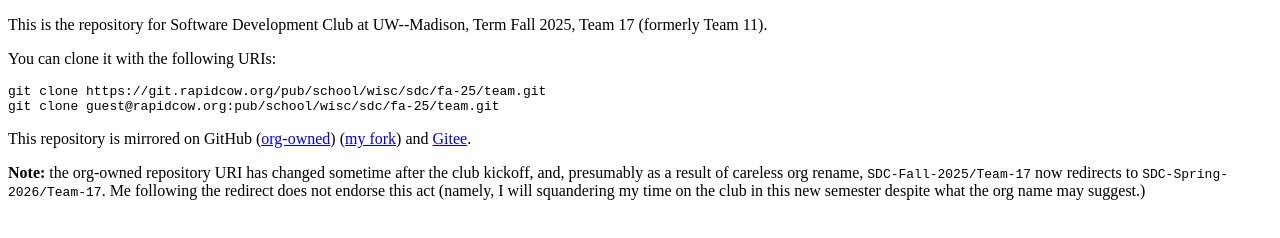
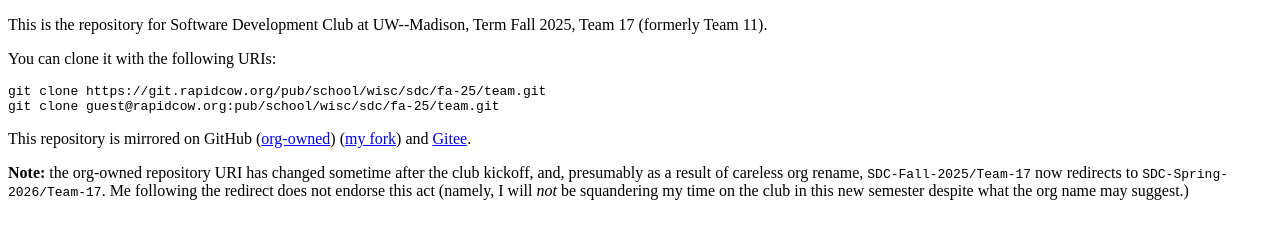
Before and after one commit to rapidcow/git.rapidcow.org, a plain HTML site: page pub/school/wisc/sdc/fa-25/team/index.html in a window 1280 px wide. Drawn offline with Linux system fonts and the light colour scheme.

Commit message:
I WROTE IT WRONG
JESUS this was going to deliver the polar opposite
meaning XP

```diff
--- a/pub/school/wisc/sdc/fa-25/team/index.html
+++ b/pub/school/wisc/sdc/fa-25/team/index.html
@@ -22,8 +22,8 @@ git clone guest@rapidcow.org:pub/school/wisc/sdc/fa-25/team.git
 	of careless org rename, <code>SDC-Fall-2025/Team-17</code>
 	now redirects to <code>SDC-Spring-2026/Team-17</code>.
 	Me following the redirect does not endorse this act (namely,
-	I will squandering my time on the club in this new semester
-	despite what the org name may suggest.)</p>
+	I will <em>not</em> be squandering my time on the club in
+	this new semester despite what the org name may suggest.)</p>
 </main>
 </body>
 </html>
```
